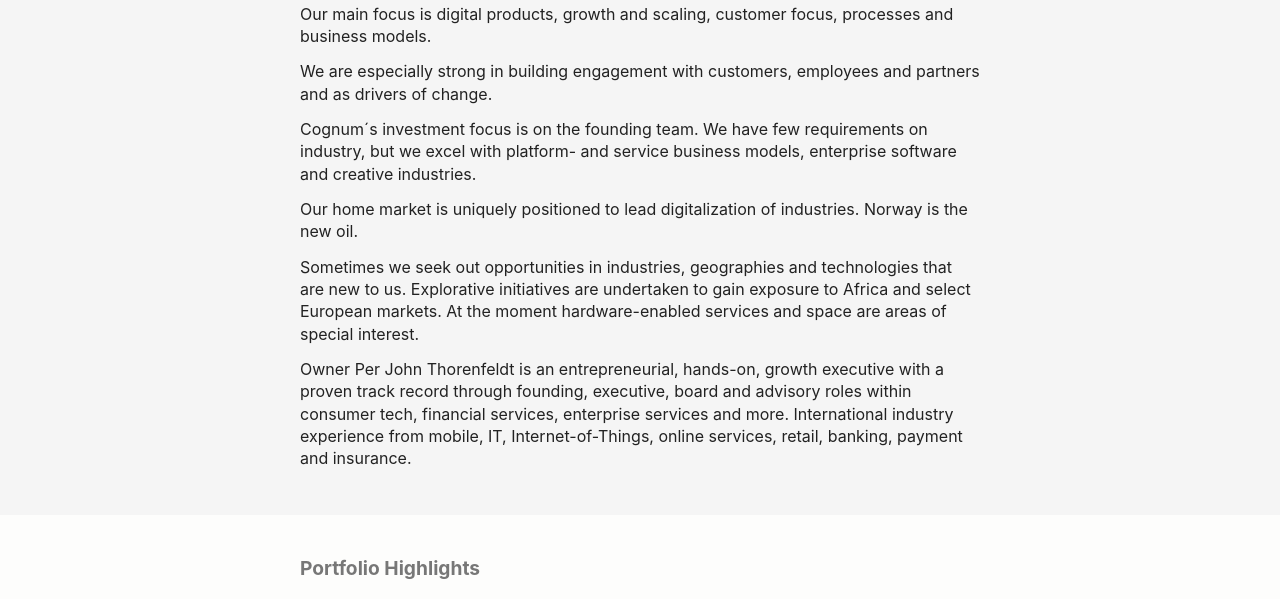
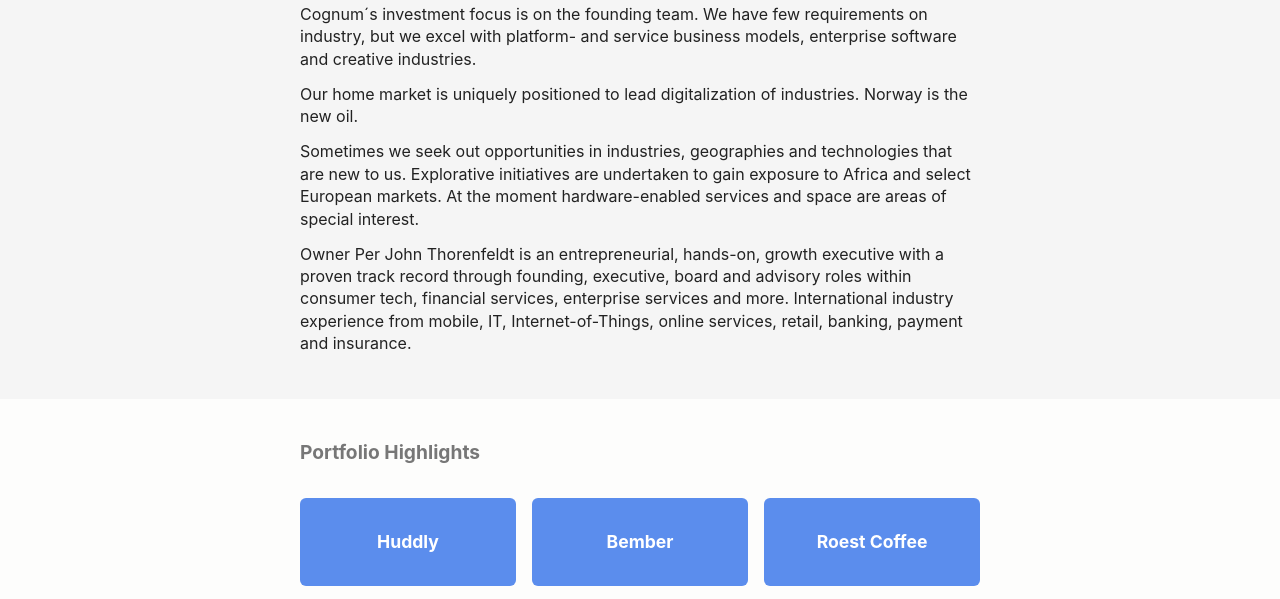
Before and after one commit to PerJohnCognum/cognum.github.io, a plain HTML site: page index.html in a window 1280 px wide. Shown: the part 186-785 px from the top of the page. Drawn offline with Linux system fonts and the light colour scheme.

Commit message:
Textedits

```diff
--- a/index.html
+++ b/index.html
@@ -153,8 +153,6 @@
 
   <div class="section-wrapper">
     <main>
-      <p>Our main focus is digital products, growth and scaling, customer focus, processes and business models.</p>
-      <p>We are especially strong in building engagement with customers, employees and partners and as drivers of change.</p>
       <p>Cognum´s investment focus is on the founding team. We have few requirements on industry, but we excel with platform- and service business models, enterprise software and creative industries.</p>
       <p>Our home market is uniquely positioned to lead digitalization of industries. Norway is the new oil.</p>
       <p>Sometimes we seek out opportunities in industries, geographies and technologies that are new to us. Explorative initiatives are undertaken to gain exposure to Africa and select European markets. At the moment hardware-enabled services and space are areas of special interest.</p>
```
